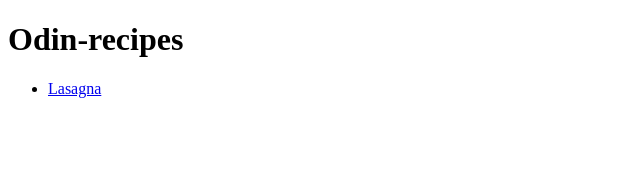
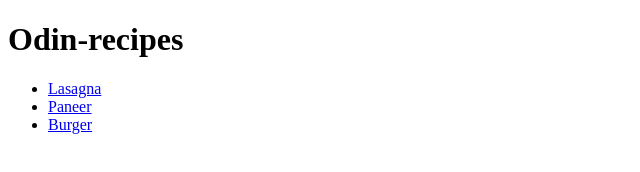
Before and after one commit to Slimshady362/odin-recipes, a plain HTML site: page index.html in a window 1280 px wide. Shown: the whole page, without its empty margins (0-640 px from the left). Drawn offline with Linux system fonts and the light colour scheme.

Commit message:
Fix missing recipe points in home

```diff
--- a/index.html
+++ b/index.html
@@ -9,6 +9,8 @@
     <h1>Odin-recipes</h1>
     <ul>
         <li><a href="recipes/lasagna.html">Lasagna</a></li>
+        <li><a href="recipes/paneer.html">Paneer</a></li>
+        <li><a href="recipes/burger.html">Burger</a></li>
     </ul>
 </body>
 </html>
```
Also changed, not shown: 1 other file.
